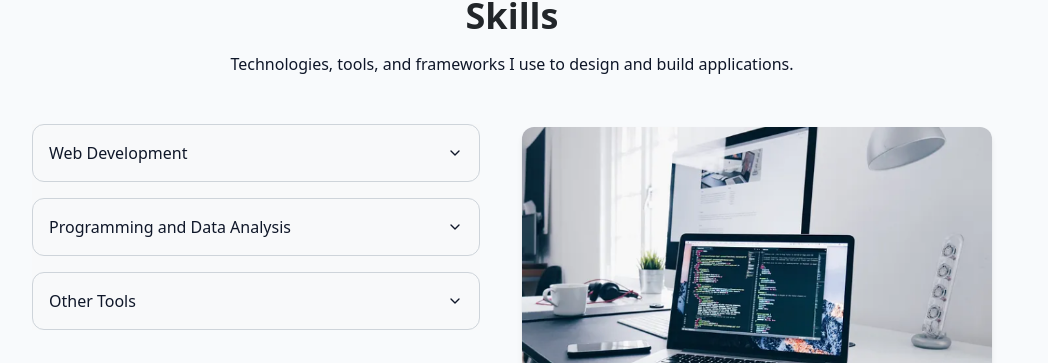
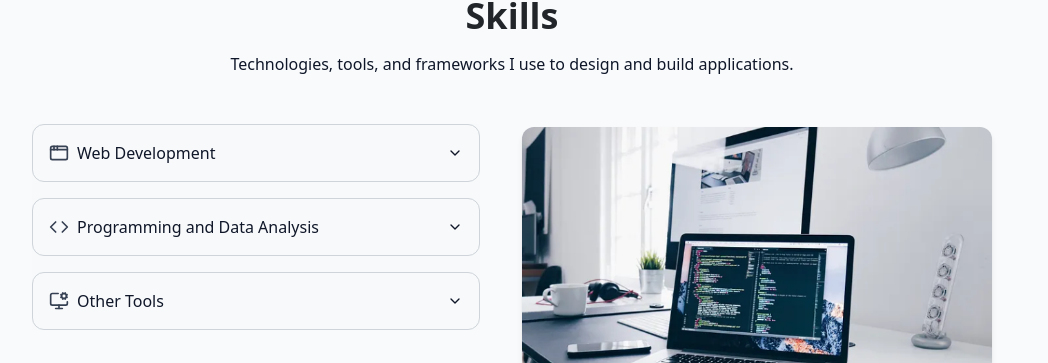
Before and after one commit to DarthCoder-afk/react-portfolio, a React (Vite) app: page / in a window 1280 px wide. Shown: the part 1611-1974 px from the top of the page, without its empty margins (128-1176 px from the left). Built offline with nearby package versions, Linux system fonts and the light colour scheme.

Commit message:
added icons on accordion

```diff
--- a/src/components/SkillSection.jsx
+++ b/src/components/SkillSection.jsx
@@ -3,7 +3,7 @@ import {motion, AnimatePresence } from "framer-motion"
 import { fadeIn } from "../variants";
 import LogoLoop from './LogoLoop';
 import * as Accordion from "@radix-ui/react-accordion"
-import { AppWindow, Code, MonitorCog } from "lucide-react" // optional icon
+import { AppWindow, Code, MonitorCog } from "lucide-react"
 import { AccordionItem } from "./ui/AccordionItem";
 
 
@@ -111,17 +111,17 @@ export const SkillSection = () => {
                         setSelected(val || "default"); // clears when closed
                         setActiveCategory(val ? categoryMap[val] : "all"); // sync with skills
                     }}>
-                            <AccordionItem value="item-1" title="Web Development">
+                            <AccordionItem value="item-1" title="Web Development" icon={<AppWindow size={20} />}>
                                I build responsive web applications using HTML, CSS, JavaScript, and React.
                                 Experienced with Node.js, PHP, MySQL, Firebase, and modern frameworks like Tailwind and Bootstrap.
                             </AccordionItem>
 
-                            <AccordionItem value="item-2" title="Programming and Data Analysis">
+                            <AccordionItem value="item-2" title="Programming and Data Analysis" icon={<Code size={20} />}>
                                 Skilled in Python, R, SQL, and Excel for data analysis and automation.
                                 Also experienced in Arduino programming and creating data visualizations.
                             </AccordionItem>
 
-                            <AccordionItem value="item-3" title="Other Tools">
+                            <AccordionItem value="item-3" title="Other Tools" icon={<MonitorCog size={20} />}>
                                 Proficient with Git/GitHub, VS Code, PyCharm, Figma, Blender, 3Ds Max,
                              Unreal Engine, and Adobe Suite (Premiere Pro, After Effects).
                             </AccordionItem>
--- a/src/components/ui/AccordionItem.jsx
+++ b/src/components/ui/AccordionItem.jsx
@@ -2,12 +2,15 @@ import * as Accordion from "@radix-ui/react-accordion";
 import { motion, AnimatePresence } from "framer-motion";
 import { ChevronDown } from "lucide-react";
 
-export function AccordionItem({ value, title, children }) {
+export function AccordionItem({ value, title, icon, children }) {
   return (
     <Accordion.Item value={value} className="rounded-xl border border-[#ced4da] p-4">
       <Accordion.Header>
         <Accordion.Trigger className="group flex w-full items-center justify-between">
-          <span className="font-medium">{title}</span>
+            <div className="flex items-center gap-2">
+                {icon && <span className="text-gray-700">{icon}</span>}
+                <span className="font-medium">{title}</span>
+            </div>
           <ChevronDown className="h-4 w-4 transition-transform duration-300 group-data-[state=open]:rotate-180" />
         </Accordion.Trigger>
       </Accordion.Header>
```
